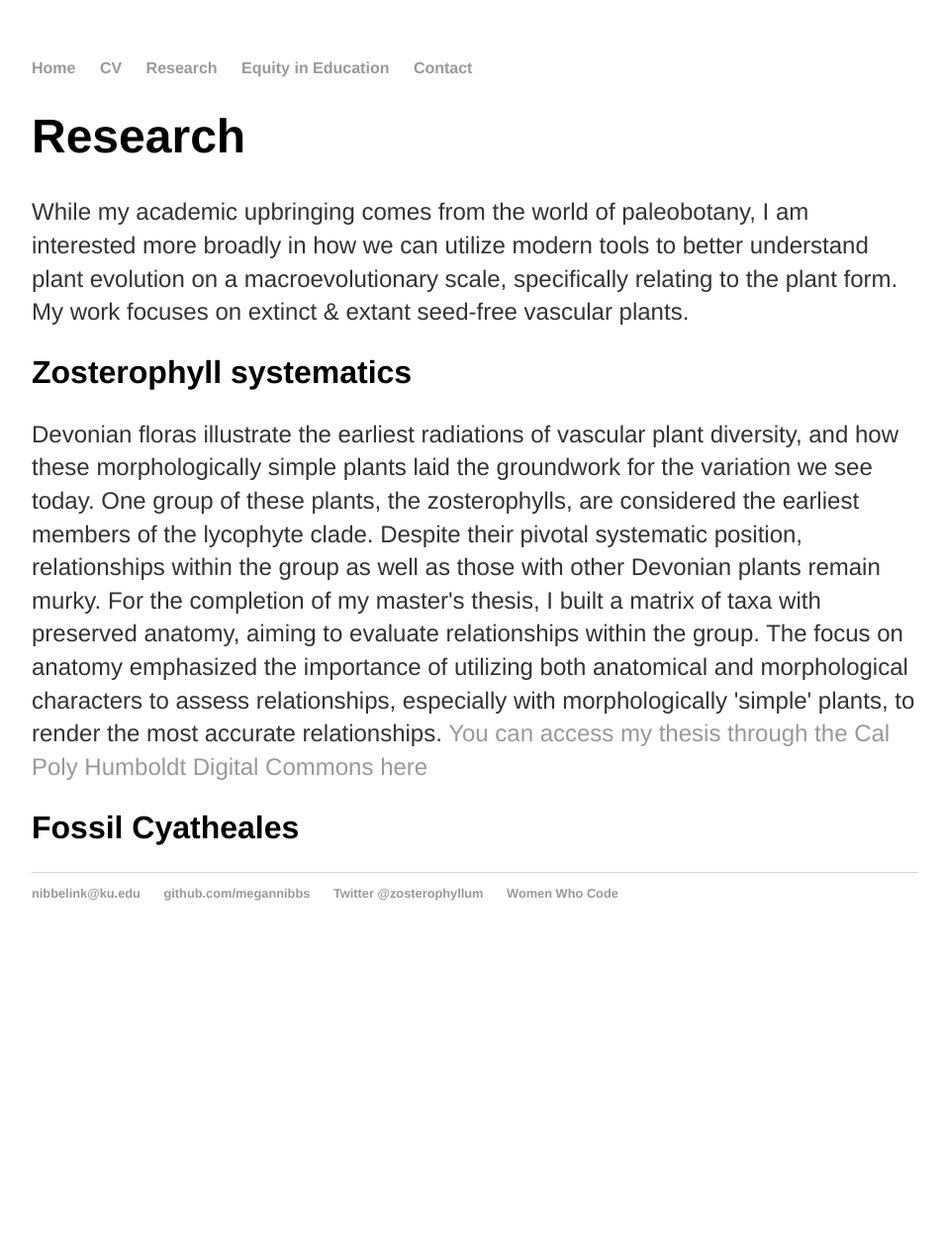
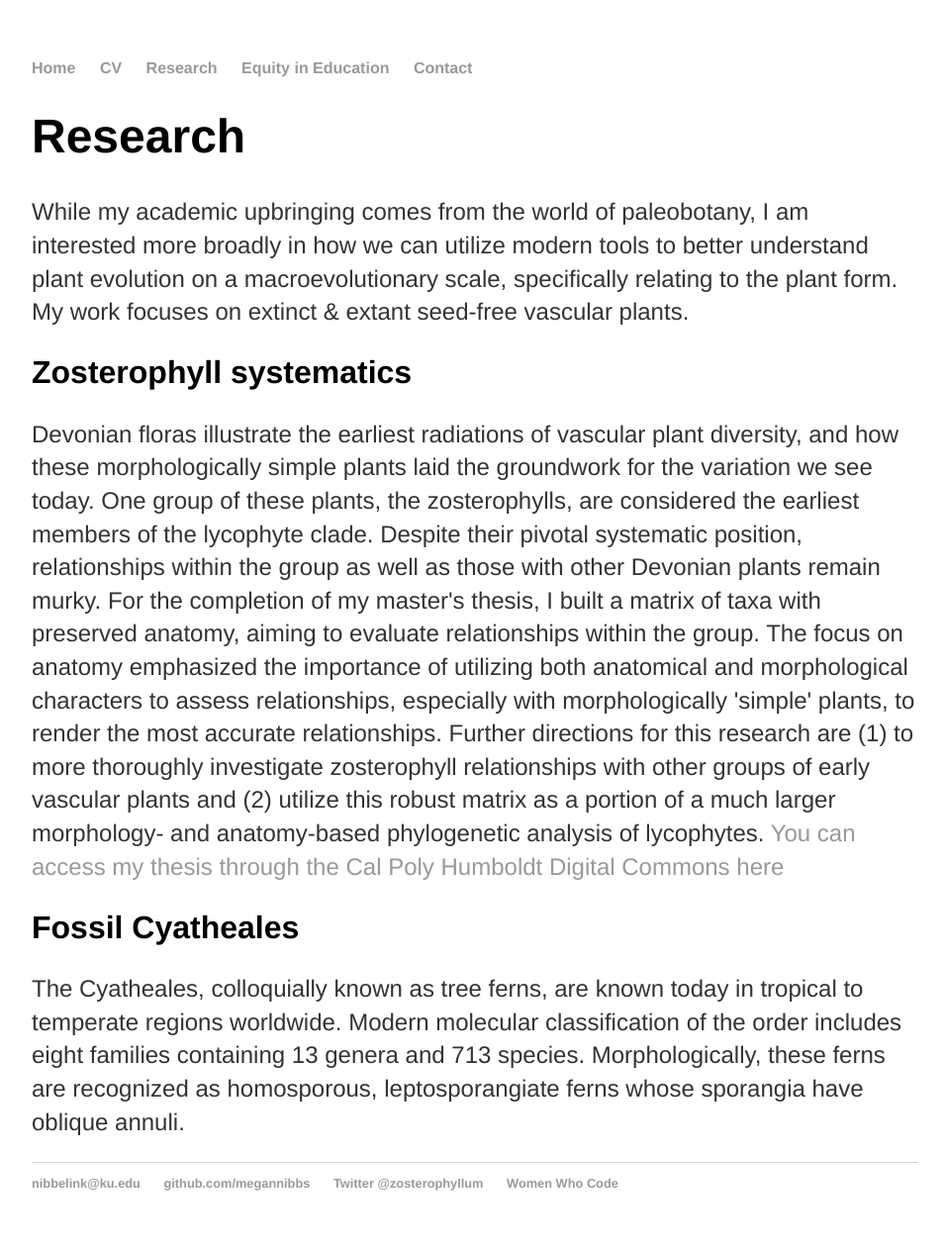
Before and after one commit to megannibbs/megannibbelink.github.io, a Jekyll site: the page built from pubs/index.html, in a window 1280 px wide. Shown: the whole page at 99% size, without its empty margins (160-1115 px from the left). Built offline with Jekyll 4.4.1, drawn with Linux system fonts in a browser that asks for light colours; before the commit the page ends 970 px from its top, so only the background shows below that.

Commit message:
Update index.html

```diff
--- a/pubs/index.html
+++ b/pubs/index.html
@@ -14,5 +14,11 @@ title: Meg Nibbelink | Research
 		For the completion of my master's thesis, I built a matrix of taxa with preserved anatomy, aiming to evaluate relationships within the group.
 		The focus on anatomy emphasized the importance of utilizing both anatomical and morphological characters to assess relationships,
 		especially with morphologically 'simple' plants, to render the most accurate relationships.
+		Further directions for this research are (1) to more thoroughly investigate zosterophyll relationships with other groups of early vascular plants
+		and (2) utilize this robust matrix as a portion of a much larger morphology- and anatomy-based phylogenetic analysis of lycophytes.
 		<a href="https://digitalcommons.humboldt.edu/etd/534/">You can access my thesis through the Cal Poly Humboldt Digital Commons here</a></p>
+
 	<h2>Fossil Cyatheales</h2>
+	<p>The Cyatheales, colloquially known as tree ferns, are known today in tropical to temperate regions worldwide. Modern molecular classification of the order
+		includes eight families containing 13 genera and 713 species. Morphologically, these ferns are recognized as homosporous, leptosporangiate ferns
+		whose sporangia have oblique annuli.
```
